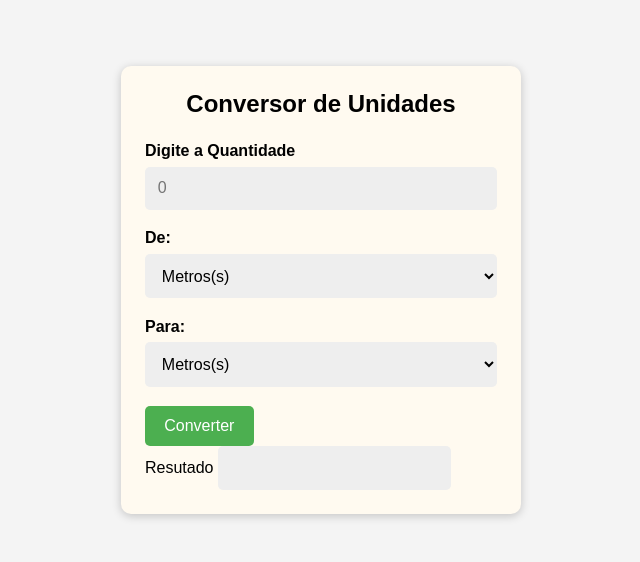
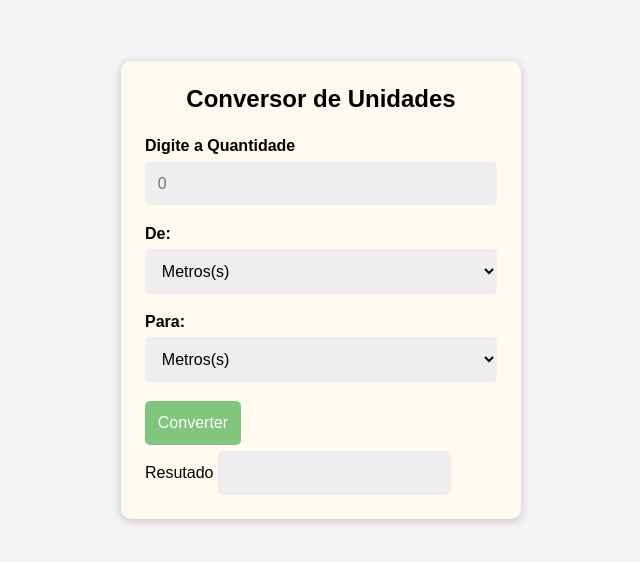
Before and after one commit to hugobrambati/Projeto_20_dias_JS-, a plain HTML site: page 1_conversor _de_medidas/index.html in a window 1280 px wide. Shown: the part 110-672 px from the top of the page, without its empty margins (319-959 px from the left). Drawn offline with Linux system fonts and the light colour scheme.

Commit message:
Segundo Commit

```diff
--- a/1_conversor _de_medidas/estilo.css
+++ b/1_conversor _de_medidas/estilo.css
@@ -33,7 +33,7 @@ h1 {
 .input-group {
   /*estilização dos class inputs geral*/
   display: flex; /* para poder manipular o elemento */
-  flex-direction: column; /*para ficar um imput em baixo do outro*/
+  flex-direction: column; /*para ficar um input em baixo do outro*/
   margin-bottom: 1.2rem; /*define a area na parte inferior do elemento para o proximo elemento*/
 }
 
@@ -62,4 +62,8 @@ button {
   cursor: pointer; /* para qndo passar o cursor em cima do mouse ele mudar de aparencia*/
   font-size: 1rem; /*tamanho da fonte*/
   padding: 0.7rem 1.2rem; /* espacamento do elemento em cima e em baixo .7 e laterais 1.2*/
+  margin-bottom: 0.4rem; /*define a area na parte inferior do elemento para o proximo elemento*/
+  padding: 0.8rem;
+  opacity: 0.7; /*opacidade na cor  do botão*/
+  transition: 0.4;
 }
```
